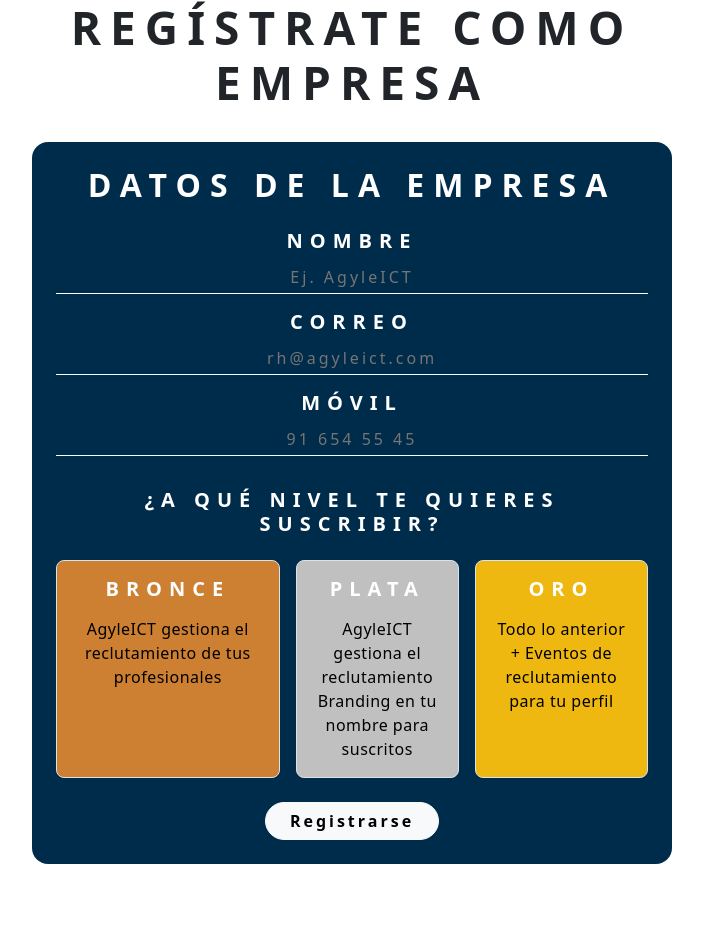
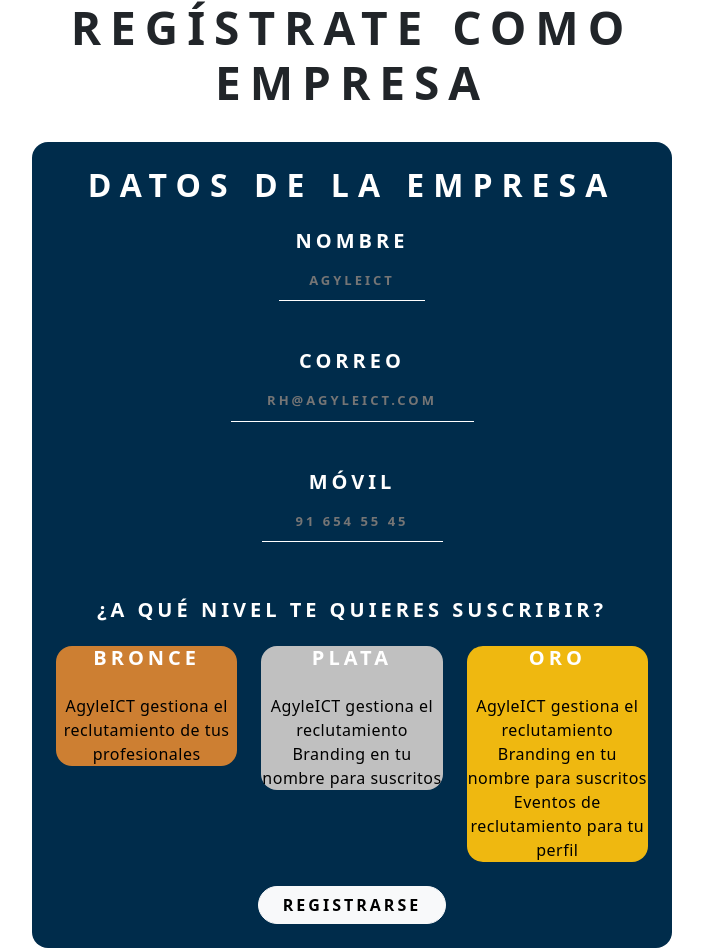
Before and after one commit to JavierMorgado/ISST-AgileICT-G02, a React (Vite) app: page /register-empresa in a window 1280 px wide. Shown: the whole page, without its empty margins (288-991 px from the left). Before the commit the page ends 864 px from the top, so only its background shows below. Built offline with nearby package versions, Linux system fonts and the light colour scheme.

Commit message:
todos los inputs son un componente

```diff
--- a/src/Home.jsx
+++ b/src/Home.jsx
@@ -17,11 +17,11 @@
         <div className="vw-100 vh-100" style={{ backgroundImage: `url(${agylelogo})`, backgroundSize: 'contain', backgroundPositionX: 'center', backgroundPositionY: '3rem', backgroundRepeat: 'no-repeat'}}>
             <div className='d-flex justify-content-end align-items-center pt-3 me-3'>
                 <p>Inicia sesión como:</p>
-                <button onClick={goToEmpresa} className='rounded-pill ms-3 me-3' style={{width: '104px', height: '40px', backgroundColor: '#002C4B', letterSpacing: '0.5px', color:'white'}}>Empresa</button>
-                <button className='rounded-pill' style={{width: '121px', height: '40px', backgroundColor: '#D83000', letterSpacing: '0.5px'}}>Profesional</button>
+                <button onClick={goToEmpresa} className='rounded-pill ms-3 me-3 white' style={{width: '104px', height: '40px', backgroundColor: '#002C4B', letterSpacing: '0.5px'}}>Empresa</button>
+                <button className='rounded-pill white' style={{width: '121px', height: '40px', backgroundColor: '#D83000', letterSpacing: '0.5px'}}>Profesional</button>
             </div>
             <div className="d-flex flex-column justify-content-center align-items-center" style={{marginTop: '9rem'}}>
-                <h0>Agile I C T</h0>
+                <h1 className='heroText'>Agile I C T</h1>
                 <st>Hire Smart</st>
                 <st>Hire Fast</st>
             </div>
--- a/src/LogIn-Empresa.jsx
+++ b/src/LogIn-Empresa.jsx
@@ -1,7 +1,6 @@
 import { useState } from 'react'
-import reactLogo from './assets/react.svg'
-import agylelogo from './assets/agyleICT.png'
-import viteLogo from '/vite.svg'
+import DynamicInput from './textInput'
+import { Row, Stack, Button, Form, Col, Container } from 'react-bootstrap';
 //002
 
 export default function LogInEmpresa(props){
@@ -19,27 +18,34 @@
             </div>
 
             <div style={{backgroundColor: '#002C4B', width: '75%', height: '50%'}} className="rounded-5 d-flex flex-column justify-content-center align-items-center">
-                <h4 className='mb-4'>INICIA SESIÓN CON TU <br /> CORREO Y CONTRASEÑA</h4>
+                <h3 className='mb-4'>INICIA SESIÓN CON TU <br /> CORREO Y CONTRASEÑA</h3>
 
-                <div className='mb-5 d-flex'>
-                    <input
-                        type="email"
-                        placeholder="menganito.perez@gmail.com"
-                        value={email}
-                        onChange={(e) => setEmail(e.target.value)}
-                    />
+                <Row>
+                    <Col md={6}>
+                        <DynamicInput
+                            label="Correo"
+                            name="email"
+                            placeholder="rh@agyleict.com"
+                            value={email}
+                            onChange={(e) => setEmail(e.target.value)}
+                            style={{paddingRight: '2rem', paddingLeft: '2rem'}}
+                        />
+                    </Col>
+                    <Col md={6}>
+                        <DynamicInput
+                            label="Contraseña"
+                            name="contraseña"
+                            placeholder="********"
+                            value={email}
+                            onChange={(e) => setPassword(e.target.value)}
+                            style={{paddingRight: '2rem', paddingLeft: '2rem'}}
+                        />
+                    </Col>
+                </Row>
 
-                    <input
-                        type="password"
-                        placeholder="contraseña123"
-                        value={password}
-                        onChange={(e) => setPassword(e.target.value)}
-                    />
-                </div>
+                <h3 className='mb-4'>SI NO TIENES CUENTA REGÍSTRATE AQUÍ</h3>
 
-                <h4 className='mb-4'>SI NO TIENES CUENTA REGÍSTRATE AQUÍ</h4>
-
-                <button onClick={goToRegisterEmpresa} className='rounded-pill ms-3 me-3' style={{width: '104px', height: '40px', backgroundColor: '#fff', letterSpacing: '0.5px', color: '#002C4B !important'}}>REGÍSTRATE</button>
+                <button onClick={goToRegisterEmpresa} className='rounded-pill' style={{backgroundColor: '#fff', letterSpacing: '0.5px', color: '#002C4B !important'}}>REGÍSTRATE</button>
             </div>
         </div>
     )
--- a/src/Register-Empresa.jsx
+++ b/src/Register-Empresa.jsx
@@ -1,7 +1,6 @@
 import { useState } from 'react'
-import reactLogo from './assets/react.svg'
-import agylelogo from './assets/agyleICT.png'
-import viteLogo from '/vite.svg'
+import { Row, Stack, Button, Form, Col, Container } from 'react-bootstrap';
+import DynamicInput from './textInput';
 
 
 export default function RegisterEmpresa(props){
@@ -50,98 +49,76 @@
                 style={{backgroundColor: '#002C4B', width: '50%'}}
             >
 
-                <h5 className="text-uppercase mb-4">
+                <h2 className="text-uppercase mb-4">
                     Datos de la empresa
-                </h5>
+                </h2>
 
                 {/* FALTA CREAR IMG */}
 
-                <div className="mb-3 w-100">
-                    <h6 className="text-uppercase">Nombre</h6>
-                    <input
-                        type="text"
+                <DynamicInput
+                    label="Nombre"
                     name="nombre"
+                    placeholder="AgyleICT"
                     value={formData.nombre}
                     onChange={handleChange}
-                        placeholder="Ej. AgyleICT"
                 />
-                </div>
-
-                <div className="mb-3 w-100">
-                    <h6 className="text-uppercase">Correo</h6>
-                    <input
-                        type="email"
-                        name="correo"
+                <DynamicInput
+                    label="Correo"
+                    name="email"
+                    placeholder="rh@agyleict.com"
                     value={formData.email}
                     onChange={handleChange}
-                        placeholder="rh@agyleict.com"
                 />
-                </div>
+                <DynamicInput
+                    label="Móvil"
+                    name="movil"
+                    placeholder="91 654 55 45"
+                    value={formData.movil}
+                    onChange={handleChange}
+                />
 
 
-                <div className="mb-4 w-100">
-                <h6 className="text-uppercase">Móvil</h6>
-                    <input
-                        type="text"
-                        name="movil"
-                        value={formData.movil}
-                        onChange={handleChange}
-                        placeholder="91 654 55 45"
-                    />
-                </div>
+                <h4 className="fw-semibold text-uppercase text-center mt-2 mb-4" style={{ letterSpacing: '1px' }}>
+                    ¿A qué nivel te quieres suscribir?
+                </h4>
 
-
-                <h6 className="fw-semibold text-uppercase text-center mt-2 mb-4" style={{ letterSpacing: '1px' }}>
-                    ¿A qué nivel te quieres suscribir?
-                </h6>
-
-
-                <div className="d-flex flex-column flex-md-row justify-content-between w-100 gap-3 mb-4">
-                    <div
-                        title='Bronce'
-                        className={`rounded-3 p-3 flex-fill text-center border ${
-                            formData.plan === 'Bronce' ? 'border-warning bg-opacity-100' : 'bg-opacity-50'
-                        }`}
+                <Row className="mb-4">
+                    <Col sm={4}>
+                        <Stack direction='vertical' className='rounded-4'
                         onClick={() => handlePlanSelect('Bronce')}
-                        style={{ cursor: 'pointer', backgroundColor: '#CD7F32'}}
-                    >
-                        <h6 className="fw-bold">BRONCE</h6>
-                        <p className="small mb-0" style={{color: 'black' }}>
+                        style={{ cursor: 'pointer', backgroundColor: '#CD7F32' }}>
+                            <h4 className="fw-bold">BRONCE</h4>
+                            <p className="mb-0" style={{color: 'black' }}>
                                 AgyleICT gestiona el reclutamiento de tus profesionales
                             </p>
-                    </div>
+                        </Stack>
+                    </Col>
 
-                    <div
-                        title='Plata'
-                        className={`rounded-3 p-3 flex-fill text-center border ${
-                            formData.plan === 'Plata' ? 'border-secondary bg-opacity-100' : 'bg-opacity-50'
-                        }`}
+                    <Col sm={4}>
+                        <Stack direction='vertical' className='rounded-4'
                         onClick={() => handlePlanSelect('Plata')}
-                        style={{ cursor: 'pointer', backgroundColor: '#C0C0C0' }}
-                    >
-                        <h6 className="fw-bold">PLATA</h6>
-                        <p className="small mb-0" style={{color: 'black' }}>
+                        style={{ cursor: 'pointer', backgroundColor: '#C0C0C0' }}>
+                            <h4 className="fw-bold">PLATA</h4>
+                            <p className="mb-0" style={{color: 'black' }}>
                             AgyleICT gestiona el reclutamiento <br />
                             Branding en tu nombre para suscritos
                             </p>
-                    </div>
+                        </Stack>
+                    </Col>
 
-
-                    <div
-                        title='Oro'
-                        className={`rounded-3 p-3 flex-fill text-center border ${
-                            formData.plan === 'Oro' ? 'border-warning' : 'bg-opacity-75'
-                        }`}
+                    <Col sm={4}>
+                        <Stack direction='vertical' className='rounded-4'
                         onClick={() => handlePlanSelect('Oro')}
-                        style={{ cursor: 'pointer', backgroundColor: '#EFB810'}}
-                    >
-                        <h6 className="fw-bold">ORO</h6>
-                        <p className="small mb-0" style={{color: 'black' }}>
-                            Todo lo anterior <br />
-                            + Eventos de reclutamiento para tu perfil
+                        style={{ cursor: 'pointer', backgroundColor: '#EFB810'}}>
+                            <h4 className="fw-bold">ORO</h4>
+                            <p className="mb-0" style={{color: 'black' }}>
+                            AgyleICT gestiona el reclutamiento <br />
+                            Branding en tu nombre para suscritos <br />
+                            Eventos de reclutamiento para tu perfil
                             </p>
-                    </div>
-                </div>
+                        </Stack>
+                    </Col>
+                </Row>
                 <button onClick={goToEmpresa} type="submit" className="btn btn-light rounded-pill px-4 fw-semibold">
                         Registrarse
                 </button>
--- a/src/index.css
+++ b/src/index.css
@@ -46,7 +46,8 @@
   font-weight: 200;
 }
 
-h0{
+.heroText{
+  color: black !important;
   font-size: 64px !important;
   font-weight: 700!important;
   letter-spacing: 0.5px !important;
@@ -60,30 +61,30 @@
 
 h2{
   color: white !important;
+  font-size: 32px !important;
+  font-weight: 700!important;
+  letter-spacing: 9px !important;
+}
+
+h3{
+  color: white !important;
   font-size: 20px !important;
   font-weight: 700!important;
   letter-spacing: 7px !important;
 }
 
-h3{
+h4{
   color: white !important;
   font-size: 20px !important;
-  font-weight: 400!important;
+  font-weight: 700!important;
   letter-spacing: 4px !important;
 }
 
-h4{
+h5{
   color: white !important;
   font-size: 13px !important;
   font-weight: 700!important;
   letter-spacing: 7px !important;
-}
-
-h5{
-  color: white !important;
-  font-size: 32px !important;
-  font-weight: 700!important;
-  letter-spacing: 9px !important;
 }
 
 h6{
@@ -104,21 +105,15 @@
 
 
 button {
-  border-radius: 100px !important;
-  border: 1px solid transparent;
   padding: 0.6em 1.2em;
   font-size: 16px !important;
   font-weight: 400 !important;
   letter-spacing: 3px !important;
-  text-transform: uppercase;
   font-family: inherit !important;
   background-color: #002C4B;
-  cursor: pointer;
   transition: border-color 0.25s;
   color: black !important;
-  text-align: center;
-  vertical-align: middle;
-  padding: 0.375rem 0.375rem;
+  text-transform:uppercase !important;
 }
 button:hover {
   border-color: #646cff;
@@ -128,18 +123,42 @@
   outline: 4px auto -webkit-focus-ring-color;
 }
 
-input{
+.input-wrapper {
+  display: inline-block;
+  position: relative;
+}
+
+.input-measure {
+  position: absolute;
+  visibility: hidden;
+  white-space: nowrap;
+  font-size: 16px;
+  font-weight: 400;
+  letter-spacing: 3px;
+  text-transform: uppercase;
+}
+
+input {
   color: white !important;
-  font-size: 16px !important;
-  font-weight: 400;
+  font-size: 13px !important;
+  font-weight: 700;
   letter-spacing: 3px !important;
-  width: 100%;
   background-color: transparent;
   text-align: center;
+  text-transform: uppercase;
   border: none;
   border-bottom: 1px solid white;
-  color: white;
-  padding: 0.25rem 1rem;
+  box-sizing: content-box;
+  padding: 10px 20px;
+  min-width: 50px;
+}
+
+input:focus {
+  outline: none;
+  box-shadow: none;
+}
+input:not(:placeholder-shown) {
+  width: fit-content;
 }
 
 @media (prefers-color-scheme: light) {
@@ -159,3 +178,7 @@
   margin: 0 !important;
   padding: 0 !important;
 }
+
+.white{
+  color: white !important;
+}
--- /dev/null
+++ b/src/textInput.jsx
@@ -0,0 +1,42 @@
+import { useState, useRef, useEffect } from "react";
+import "bootstrap/dist/css/bootstrap.min.css";
+
+const DynamicInput = ({ label, name, placeholder, value, onChange }) => {
+  const [inputValue, setInputValue] = useState(value);
+  const measureRef = useRef(null);
+  const inputRef = useRef(null);
+
+  useEffect(() => {
+    if (measureRef.current && inputRef.current) {
+      const newWidth = measureRef.current.offsetWidth + 10; // Un poco de margen
+      inputRef.current.style.width = `${newWidth}px`;
+    }
+  }, [inputValue]);
+
+  const handleChange = (e) => {
+    setInputValue(e.target.value);
+    onChange(e);
+  };
+
+  return (
+    <div className="mb-5 d-flex flex-column align-items-center">
+      <h4 className="text-uppercase">{label}</h4>
+      <div className="input-wrapper">
+        {/* Span oculto para medir el ancho dinámico del texto */}
+        <span ref={measureRef} className="input-measure">
+          {inputValue || placeholder}
+        </span>
+        <input
+          ref={inputRef}
+          type="text"
+          name={name}
+          value={inputValue}
+          onChange={handleChange}
+          placeholder={placeholder}
+        />
+      </div>
+    </div>
+  );
+};
+
+export default DynamicInput;
```
Lines whose indentation alone changed are shown as unchanged.
